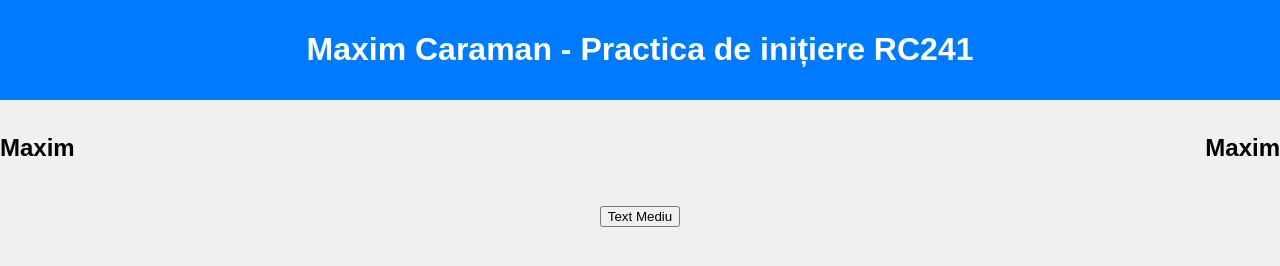
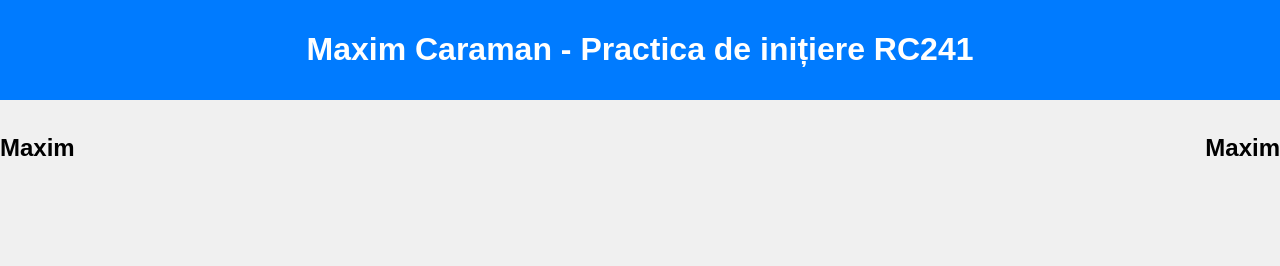
Before and after one commit to M44X1M222/websitebarbershop, a plain HTML site: page navbar.html in a window 1280 px wide. Drawn offline with Linux system fonts and the light colour scheme.

Commit message:
Actualizat navbar.html

```diff
--- a/navbar.html
+++ b/navbar.html
@@ -12,8 +12,5 @@
     <p style="font-size: 24px; font-weight: bold;">Maxim</p>
     <p style="font-size: 24px; font-weight: bold;">Maxim</p>
   </div>
-  <div style="text-align: center; margin-top: 20px;">
-    <button>Text Mediu</button>
-  </div>
 </body>
 </html>
```
